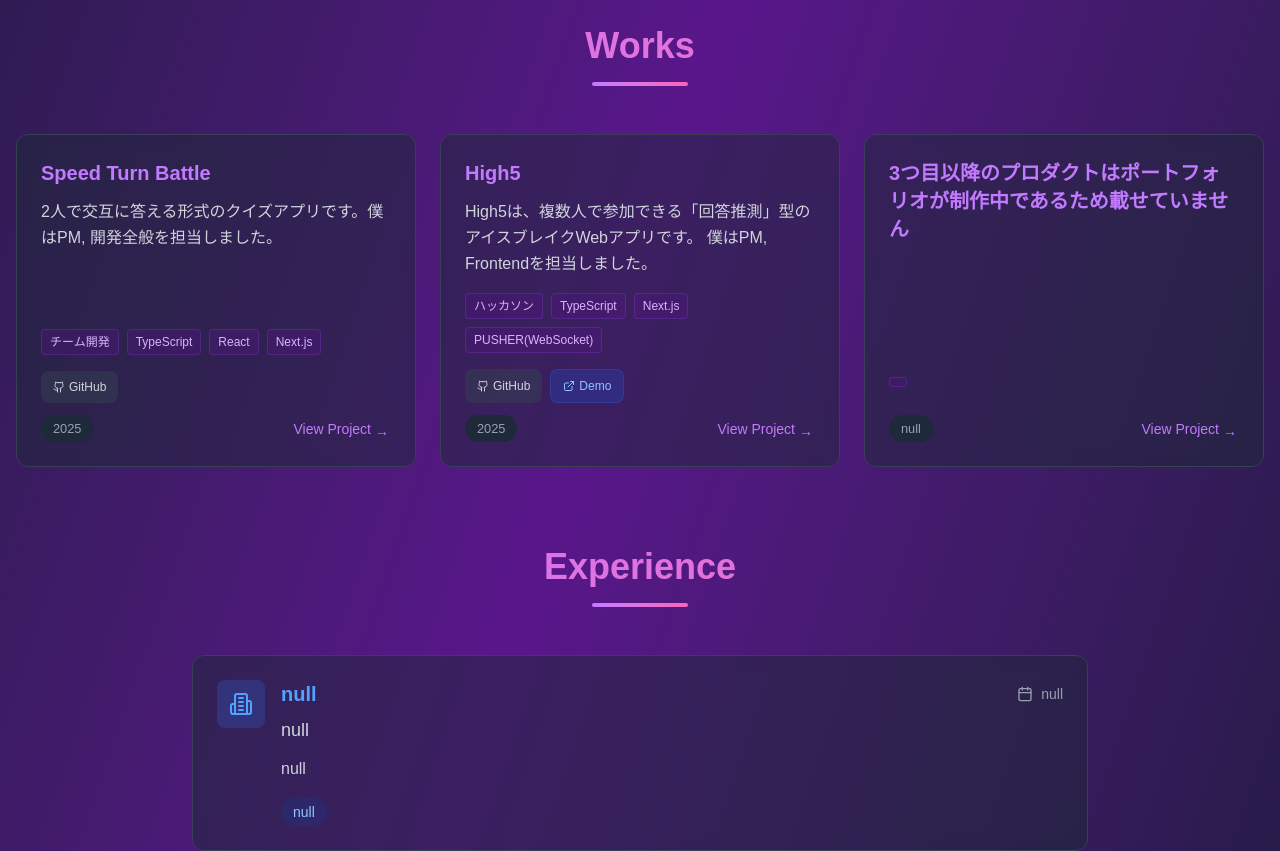
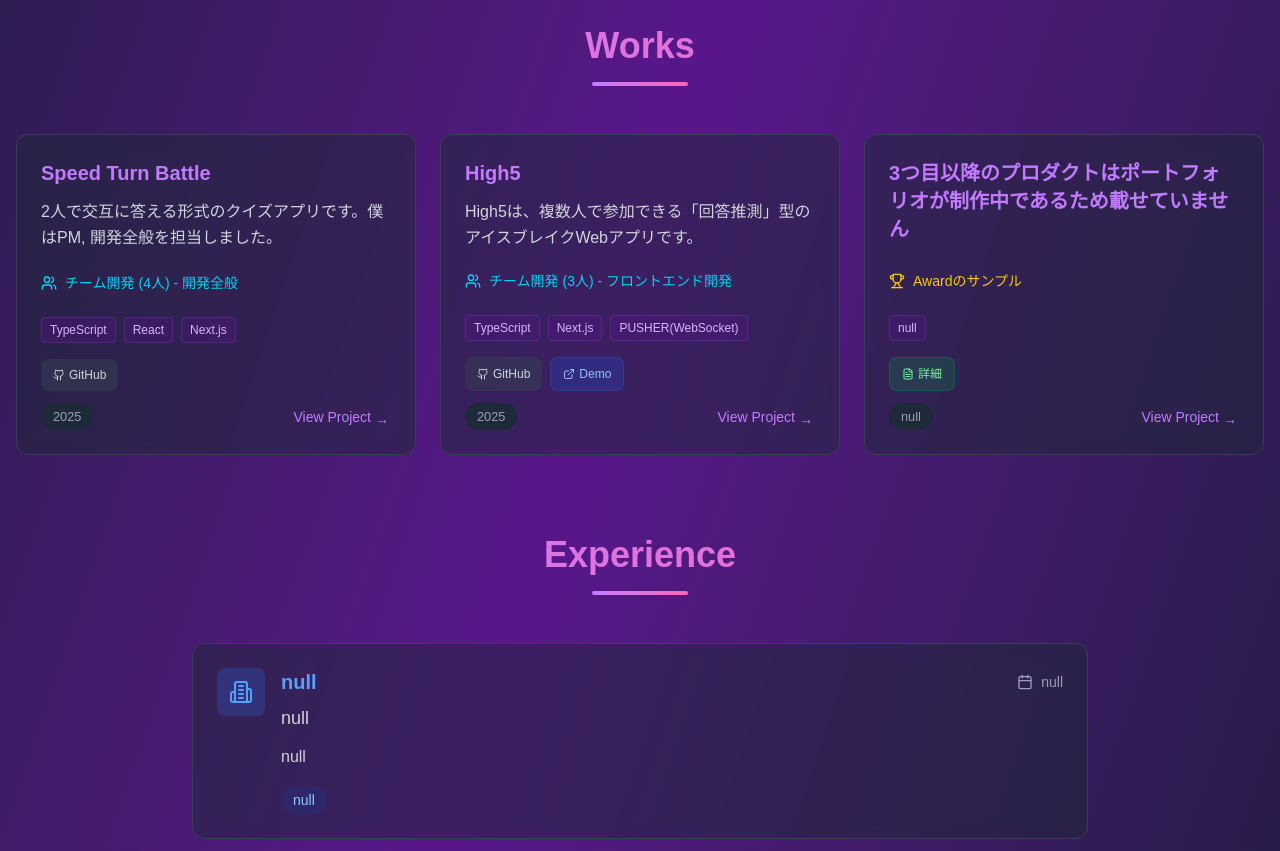
Before and after one commit to KinuGra/202507-portfolio, a Next.js app: page / in a window 1280 px wide. Shown: the part 1640-2491 px from the top of the page. Built offline with nearby package versions, Linux system fonts and the light colour scheme.

Commit message:
add: WorkCardにチーム開発の際の担当箇所を書く欄を追加

```diff
--- a/src/components/WorkCard.tsx
+++ b/src/components/WorkCard.tsx
@@ -1,7 +1,7 @@
 "use client"
 
 import Link from "next/link"
-import { Github, ExternalLink, FileText, Trophy } from "lucide-react"
+import { Github, ExternalLink, FileText, Trophy, Users } from "lucide-react"
 import { useState } from "react"
 
 interface WorkCardProps {
@@ -15,6 +15,11 @@ interface WorkCardProps {
             title: string
             description: string
         }
+        teamRole?: {
+            title: string
+            description: string
+            teamSize: number
+        }
         github?: string
         demo?: string
         article?: string
@@ -24,6 +29,7 @@ interface WorkCardProps {
 
 export function WorkCard({ work, delay }: WorkCardProps) {
     const [showAwardDetails, setShowAwardDetails] = useState(false)
+    const [showTeamRoleDetails, setShowTeamRoleDetails] = useState(false)
 
     return (
         <div className="bg-gray-800/50 backdrop-blur-sm border border-gray-700 rounded-xl hover:border-purple-500/50 transition-all duration-300 hover:shadow-2xl hover:shadow-purple-500/10 hover:-translate-y-2 group">
@@ -44,8 +50,26 @@ export function WorkCard({ work, delay }: WorkCardProps) {
                             {work.award.title}
                         </button>
                         {showAwardDetails && (
-                            <div className="bg-yellow-900/20 border border-yellow-500/20 rounded-lg p-3 text-sm text-yellow-100">
+                            <div className="bg-yellow-900/20 border border-yellow-500/20 rounded-lg p-3 text-sm text-yellow-100 mb-2">
                                 {work.award.description}
+                            </div>
+                        )}
+                    </div>
+                )}
+
+                {/* Team Role Section */}
+                {work.teamRole && (
+                    <div className="mb-4">
+                        <button
+                            onClick={() => setShowTeamRoleDetails(!showTeamRoleDetails)}
+                            className="flex items-center gap-2 text-cyan-400 hover:text-cyan-300 transition-colors text-sm font-medium mb-2"
+                        >
+                            <Users className="w-4 h-4" />
+                            チーム開発 ({work.teamRole.teamSize}人) - {work.teamRole.title}
+                        </button>
+                        {showTeamRoleDetails && (
+                            <div className="bg-cyan-900/20 border border-cyan-500/20 rounded-lg p-3 text-sm text-cyan-100 mb-2">
+                                {work.teamRole.description}
                             </div>
                         )}
                     </div>
--- a/src/data/works.ts
+++ b/src/data/works.ts
@@ -4,15 +4,27 @@ export const works = [
         description: "2人で交互に答える形式のクイズアプリです。僕はPM, 開発全般を担当しました。",
         year: "2025",
         url: "https://speed-turn-battle.vercel.app/",
-        technologies: ["チーム開発", "TypeScript", "React", "Next.js"],
+        technologies: ["TypeScript", "React", "Next.js"],
+        teamRole: {
+            title: "開発全般",
+            description:
+                "チーム開発のためのメンバーを自分で集め、私はPM, 開発全般を担当しました。",
+            teamSize: 4,
+        },
         github: "https://github.com/KinuGra/speed-turn-battle"
     },
     {
         title: "High5",
-        description: "High5は、複数人で参加できる「回答推測」型のアイスブレイクWebアプリです。\n僕はPM, Frontendを担当しました。",
+        description: "High5は、複数人で参加できる「回答推測」型のアイスブレイクWebアプリです。",
         year: "2025",
         url: "https://high5-drab.vercel.app/",
-        technologies: ["ハッカソン", "TypeScript", "Next.js", "PUSHER(WebSocket)"],
+        technologies: ["TypeScript", "Next.js", "PUSHER(WebSocket)"],
+        teamRole: {
+            title: "フロントエンド開発",
+            description:
+                "ドドド初心者を含む3人でハッカソンに出場し、私はPMとフロントエンドを担当しました。",
+            teamSize: 3,
+        },
         github: "https://github.com/KinuGra/high5",
         demo: "https://youtu.be/nsbTDwuzUsw",
     },
@@ -21,7 +33,12 @@ export const works = [
         description: "",
         year: "null",
         url: "null",
-        technologies: [""],
+        technologies: ["null"],
+        article: "null",
+        award: {
+            title: "Awardのサンプル",
+            description: "Sample",
+        },
     },
     // モックデータ
     // {
@@ -57,6 +74,12 @@ export const works = [
     //         title: "Innovation Prize",
     //         description: "AIハッカソンでイノベーション賞を受賞。自然な対話を実現する独自のプロンプト設計が評価された",
     //     },
+    //     teamRole: {
+    //         title: "フロントエンド開発・UI/UX設計",
+    //         description:
+    //             "3人チームでの開発。Reactを使用したチャットインターフェースの実装、レスポンシブデザインの適用、ユーザビリティテストの実施を担当。リアルタイム通信の実装とエラーハンドリングも担当した。",
+    //         teamSize: 3,
+    //     },
     //     github: "https://github.com/KinuGra/ai-chatbot",
     //     demo: "https://ai-chatbot-demo.vercel.app",
     //     article: "https://zenn.dev/kinugra/articles/ai-chatbot-development",
@@ -67,6 +90,12 @@ export const works = [
     //     year: "2023",
     //     url: "https://example.com",
     //     technologies: ["React", "Express.js", "PostgreSQL", "Stripe API"],
+    //     teamRole: {
+    //         title: "バックエンド開発・決済システム",
+    //         description:
+    //             "5人チームでの開発プロジェクト。Express.jsを使用したREST API設計・実装、PostgreSQLデータベース設計、Stripe決済システムの統合を担当。セキュリティ対策とパフォーマンス最適化も実施した。",
+    //         teamSize: 5,
+    //     },
     //     github: "https://github.com/KinuGra/ecommerce-platform",
     //     demo: "https://ecommerce-demo.herokuapp.com",
     // },
@@ -80,6 +109,12 @@ export const works = [
     //         title: "Student Game Award",
     //         description:
     //             "学生ゲーム開発コンテストで優秀賞を受賞。独創的なゲームメカニクスとポリッシュされたUI/UXが評価された",
+    //     },
+    //     teamRole: {
+    //         title: "ゲームプログラミング・システム設計",
+    //         description:
+    //             "4人チームでの開発。Unityでのゲームロジック実装、プレイヤーコントローラーの作成、敵AIの実装を担当。Firebaseを使用したスコアランキングシステムとGoogle Play Servicesの統合も担当した。",
+    //         teamSize: 4,
     //     },
     //     demo: "https://play.google.com/store/apps/details?id=com.kinugra.mobilegame",
     //     article: "https://qiita.com/kinugra/items/unity-mobile-game-development",
@@ -99,6 +134,12 @@ export const works = [
     //     year: "2023",
     //     url: "https://example.com",
     //     technologies: ["Vue.js", "Laravel", "MySQL", "Docker"],
+    //     teamRole: {
+    //         title: "フロントエンド開発・プロジェクト管理",
+    //         description:
+    //             "6人チームでの開発プロジェクト。Vue.jsを使用したSPAの実装、Vuexでの状態管理、リアルタイム通知機能の実装を担当。また、スクラムマスターとしてチーム全体の進捗管理とタスク調整も行った。",
+    //         teamSize: 6,
+    //     },
     //     github: "https://github.com/KinuGra/task-management",
     // },
     // {
@@ -116,6 +157,12 @@ export const works = [
     //     year: "2023",
     //     url: "https://example.com",
     //     technologies: ["React", "D3.js", "Node.js", "PostgreSQL"],
+    //     teamRole: {
+    //         title: "データ可視化・フロントエンド開発",
+    //         description:
+    //             "3人チームでの開発。D3.jsを使用したインタラクティブなグラフとチャートの実装、Reactでのダッシュボード画面の構築を担当。データの前処理とリアルタイム更新機能の実装も行った。",
+    //         teamSize: 3,
+    //     },
     //     github: "https://github.com/KinuGra/social-media-analytics",
     //     demo: "https://social-analytics-demo.netlify.app",
     // },
```
